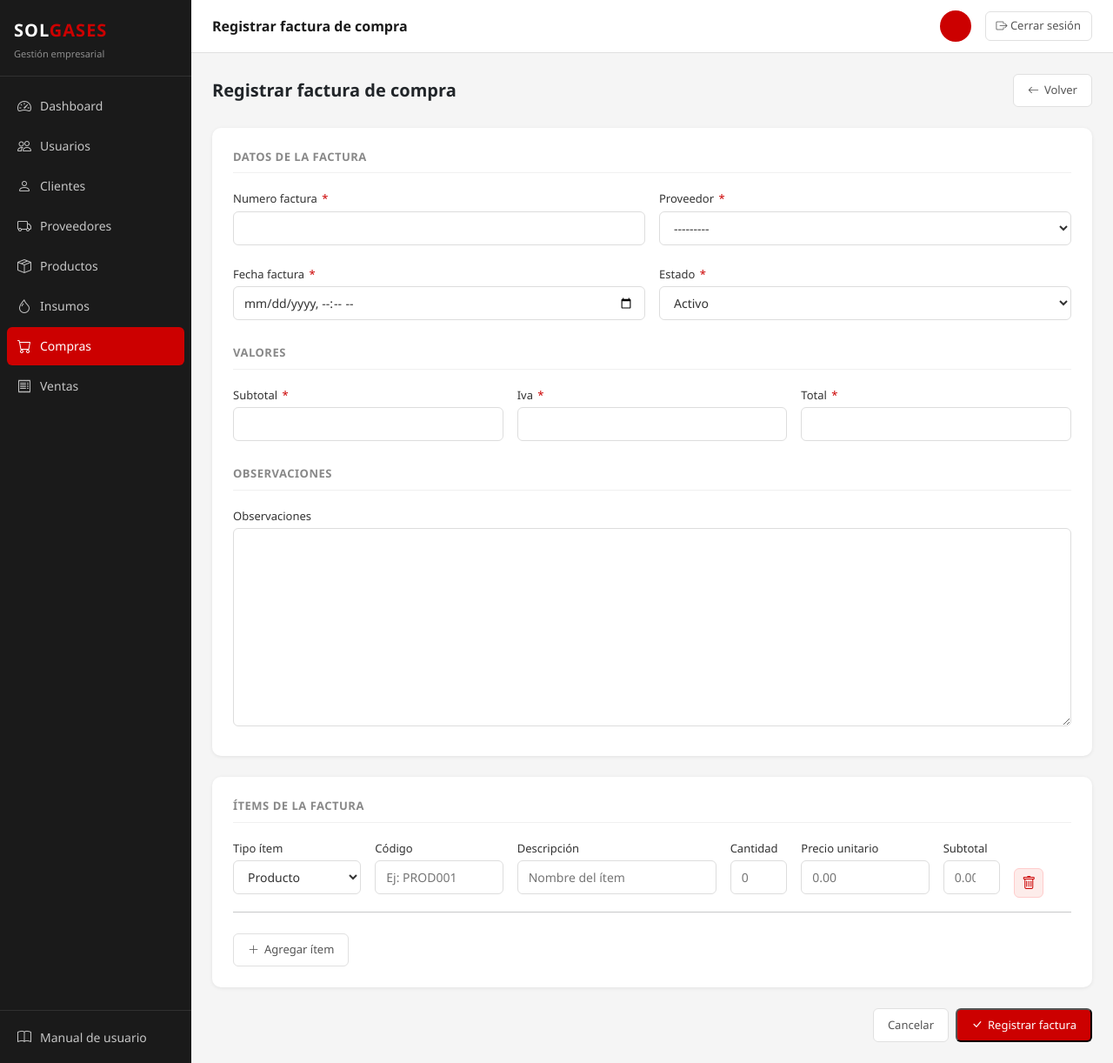
After one commit to Misael-Padilla/solgases, a Django app: page /compras/crear/ in a window 1280 px wide. The commit adds this page. Shown: the whole page at 87% size. Run offline with Django 5.2, Linux system fonts and the light colour scheme; the visitor is signed in with stand-in values (Sample User, id 1); data that the repository does not hold is empty.

Commit message:
feat(compras): forms, views, urls y templates completos — registro de facturas con formset dinámico

```diff
--- /dev/null
+++ b/apps/compras/forms.py
@@ -0,0 +1,87 @@
+from django import forms
+from django.forms import inlineformset_factory
+from apps.compras.models import FacturaCompra, DetalleCompra
+
+
+class FacturaCompraForm(forms.ModelForm):
+    """
+    Formulario para la cabecera de la factura de compra.
+    El campo registrado_por se asigna automáticamente desde la vista.
+    """
+
+    class Meta:
+        model = FacturaCompra
+        fields = [
+            'numero_factura', 'proveedor', 'fecha_factura',
+            'subtotal', 'iva', 'total',
+            'estado', 'observaciones',
+        ]
+        widgets = {
+            # Input de fecha con tipo datetime-local para mejor UX
+            'fecha_factura': forms.DateTimeInput(
+                attrs={'type': 'datetime-local'},
+                format='%Y-%m-%dT%H:%M'
+            ),
+        }
+
+    def __init__(self, *args, **kwargs):
+        super().__init__(*args, **kwargs)
+        # Formato correcto para el widget datetime-local
+        self.fields['fecha_factura'].input_formats = ['%Y-%m-%dT%H:%M']
+
+    def clean(self):
+        """
+        Validación cruzada:
+        - total debe ser igual a subtotal + iva.
+        """
+        cleaned_data = super().clean()
+        subtotal = cleaned_data.get('subtotal')
+        iva      = cleaned_data.get('iva')
+        total    = cleaned_data.get('total')
+
+        if subtotal is not None and iva is not None and total is not None:
+            if total != subtotal + iva:
+                raise forms.ValidationError(
+                    f'El total ({total}) debe ser igual a subtotal ({subtotal}) + IVA ({iva}).'
+                )
+        return cleaned_data
+
+
+class DetalleCompraForm(forms.ModelForm):
+    """
+    Formulario para cada ítem de la factura de compra.
+    Se usa dentro de un formset para manejar múltiples ítems.
+    """
+
+    class Meta:
+        model = DetalleCompra
+        fields = [
+            'tipo_item', 'codigo_item', 'descripcion',
+            'cantidad', 'precio_unitario', 'subtotal',
+        ]
+
+    def clean(self):
+        """Validación: cantidad y precio deben ser mayores que cero."""
+        cleaned_data = super().clean()
+        cantidad        = cleaned_data.get('cantidad')
+        precio_unitario = cleaned_data.get('precio_unitario')
+
+        if cantidad is not None and cantidad <= 0:
+            self.add_error('cantidad', 'La cantidad debe ser mayor que cero.')
+
+        if precio_unitario is not None and precio_unitario <= 0:
+            self.add_error('precio_unitario', 'El precio unitario debe ser mayor que cero.')
+
+        return cleaned_data
+
+
+# Formset — permite manejar múltiples DetalleCompra dentro de una misma vista
+# extra=1 → muestra 1 fila vacía por defecto
+# can_delete=True → permite eliminar filas del formset
+DetalleCompraFormSet = inlineformset_factory(
+    FacturaCompra,
+    DetalleCompra,
+    form=DetalleCompraForm,
+    extra=0,
+    can_delete=True,
+)
--- a/apps/compras/urls.py
+++ b/apps/compras/urls.py
@@ -1,13 +1,19 @@
 from django.urls import path
-from django.shortcuts import render
+from apps.compras import views
 
 # Namespace del módulo compras
 app_name = 'compras'
 
-# Vista temporal placeholder — se reemplaza en el desarrollo completo del módulo
-def placeholder(request):
-    return render(request, 'base.html')
+urlpatterns = [
 
-urlpatterns = [
-    path('', placeholder, name='lista_compras'),
+    # Listado y detalle
+    path('', views.lista_compras, name='lista_compras'),
+    path('<int:id>/', views.detalle_compra, name='detalle_compra'),
+
+    # Registrar factura
+    path('crear/', views.crear_compra, name='crear_compra'),
+
+    # Cambiar estado — solo ADMIN
+    path('<int:id>/estado/', views.cambiar_estado_compra, name='cambiar_estado_compra'),
+
 ]
--- a/apps/compras/views.py
+++ b/apps/compras/views.py
@@ -1,3 +1,75 @@
-from django.shortcuts import render
+from django.shortcuts import render, get_object_or_404, redirect
+from django.contrib import messages
+from django.db import transaction
+from apps.compras.models import FacturaCompra
+from apps.compras.forms import FacturaCompraForm, DetalleCompraFormSet
+from apps.usuarios.decoradores import login_requerido, admin_requerido
 
-# Create your views here.
+
+@login_requerido
+def lista_compras(request):
+    """Lista todas las facturas de compra — accesible para ADMIN y EMP."""
+    compras = FacturaCompra.objects.all().order_by('-fecha_registro')
+    return render(request, 'compras/lista_compras.html', {'compras': compras})
+
+
+@login_requerido
+def detalle_compra(request, id):
+    """Muestra el detalle de una factura de compra específica."""
+    compra = get_object_or_404(FacturaCompra, id=id)
+    return render(request, 'compras/detalle_compra.html', {'compra': compra})
+
+
+@login_requerido
+def crear_compra(request):
+    """
+    Registra una nueva factura de compra con sus detalles.
+    Usa formset para manejar múltiples ítems en el mismo formulario.
+    Todo se ejecuta dentro de transaction.atomic() (DA-003).
+    """
+    if request.method == 'POST':
+        form    = FacturaCompraForm(request.POST)
+        formset = DetalleCompraFormSet(request.POST)
+
+        if form.is_valid() and formset.is_valid():
+            try:
+                with transaction.atomic():
+                    # Guarda la cabecera asignando el usuario logueado
+                    compra = form.save(commit=False)
+                    compra.registrado_por = request.user
+                    compra.save()
+
+                    # Asocia el formset a la factura cabecera y guarda los detalles
+                    formset.instance = compra
+                    formset.save()
+
+                    messages.success(request, f'Factura {compra.numero_factura} registrada correctamente.')
+                    return redirect('compras:detalle_compra', id=compra.id)
+
+            except ValueError as e:
+                # Error de stock insuficiente o código no encontrado
+                messages.error(request, str(e))
+
+    else:
+        form    = FacturaCompraForm()
+        formset = DetalleCompraFormSet()
+
+    return render(request, 'compras/form_compra.html', {
+        'form':    form,
+        'formset': formset,
+        'titulo':  'Registrar factura de compra',
+    })
+
+
+@admin_requerido
+def cambiar_estado_compra(request, id):
+    """Desactiva una factura de compra — solo ADMIN. Sin eliminación física."""
+    compra = get_object_or_404(FacturaCompra, id=id)
+    if compra.estado == 'ACTIVO':
+        compra.estado = 'INACTIVO'
+        messages.success(request, f'Factura {compra.numero_factura} desactivada.')
+    else:
+        compra.estado = 'ACTIVO'
+        messages.success(request, f'Factura {compra.numero_factura} activada.')
+    compra.save()
+    return redirect('compras:lista_compras')
--- a/static/css/solgases.css
+++ b/static/css/solgases.css
@@ -543,3 +543,26 @@ body {
     font-size: 13px;
     color: var(--color-acento);
 }
+
+/* =====================================================
+   MENSAJES FLASH
+   ===================================================== */
+.alerta-success {
+    background-color: #e6f4ea;
+    border: 1px solid #a8d5b5;
+    border-left: 4px solid #2d7a3a;
+    border-radius: 8px;
+    padding: 12px 16px;
+    font-size: 13px;
+    color: #2d7a3a;
+}
+
+.alerta-error {
+    background-color: #fdecea;
+    border: 1px solid #ffcccc;
+    border-left: 4px solid #cc0000;
+    border-radius: 8px;
+    padding: 12px 16px;
+    font-size: 13px;
+    color: #cc0000;
+}
--- /dev/null
+++ b/templates/compras/form_compra.html
@@ -0,0 +1,228 @@
+{% extends 'base.html' %}
+
+{% block titulo %}SOLGASES — {{ titulo }}{% endblock %}
+{% block titulo_pagina %}{{ titulo }}{% endblock %}
+
+{% block contenido %}
+
+<div class="d-flex justify-content-between align-items-center mb-4">
+    <h5 class="fw-bold mb-0">{{ titulo }}</h5>
+    <a href="{% url 'compras:lista_compras' %}" class="btn-secundario">
+        <i class="bi bi-arrow-left"></i> Volver
+    </a>
+</div>
+
+{% if messages %}
+{% for message in messages %}
+<div class="alerta-{{ message.tags }} mb-3">
+    <i class="bi bi-exclamation-circle"></i> {{ message }}
+</div>
+{% endfor %}
+{% endif %}
+
+<form method="post">
+    {% csrf_token %}
+
+    <!-- Cabecera de la factura -->
+    <div class="card-detalle mb-4">
+
+        {% if form.non_field_errors %}
+        <div class="alerta-error mb-3">
+            {% for error in form.non_field_errors %}
+            <p class="mb-0"><i class="bi bi-exclamation-circle"></i> {{ error }}</p>
+            {% endfor %}
+        </div>
+        {% endif %}
+
+        <p class="detalle-seccion-titulo">Datos de la factura</p>
+        <div class="row g-3 mb-4">
+            <div class="col-6">
+                {% include 'partials/campo_form.html' with campo=form.numero_factura %}
+            </div>
+            <div class="col-6">
+                {% include 'partials/campo_form.html' with campo=form.proveedor %}
+            </div>
+            <div class="col-6">
+                {% include 'partials/campo_form.html' with campo=form.fecha_factura %}
+            </div>
+            <div class="col-6">
+                {% include 'partials/campo_form.html' with campo=form.estado %}
+            </div>
+        </div>
+
+        <p class="detalle-seccion-titulo">Valores</p>
+        <div class="row g-3 mb-4">
+            <div class="col-4">
+                {% include 'partials/campo_form.html' with campo=form.subtotal %}
+            </div>
+            <div class="col-4">
+                {% include 'partials/campo_form.html' with campo=form.iva %}
+            </div>
+            <div class="col-4">
+                {% include 'partials/campo_form.html' with campo=form.total %}
+            </div>
+        </div>
+
+        <p class="detalle-seccion-titulo">Observaciones</p>
+        <div class="row g-3">
+            <div class="col-12">
+                {% include 'partials/campo_form.html' with campo=form.observaciones %}
+            </div>
+        </div>
+
+    </div>
+
+    <!-- Detalles de la factura — Formset -->
+    <div class="card-detalle mb-4">
+        <p class="detalle-seccion-titulo">Ítems de la factura</p>
+
+        <!-- Gestión interna del formset — campo obligatorio de Django -->
+        {{ formset.management_form }}
+
+        <!-- Contenedor donde se agregan las filas dinámicamente -->
+        <div id="formset-contenedor"></div>
+
+        <!-- Fila plantilla oculta — el JS la clona al agregar ítems -->
+        <!-- __prefix__ es el marcador que Django usa para formsets dinámicos -->
+        <div id="fila-plantilla" style="display: none;">
+            <div class="formset-fila mb-3">
+                <div class="row g-3 align-items-end">
+                    <div class="col-2">
+                        <div class="campo-form">
+                            <label class="form-label">Tipo ítem</label>
+                            <select name="detalles-__prefix__-tipo_item">
+                                <option value="PRODUCTO">Producto</option>
+                                <option value="INSUMO">Insumo</option>
+                            </select>
+                        </div>
+                    </div>
+                    <div class="col-2">
+                        <div class="campo-form">
+                            <label class="form-label">Código</label>
+                            <input type="text" name="detalles-__prefix__-codigo_item" placeholder="Ej: PROD001">
+                        </div>
+                    </div>
+                    <div class="col-3">
+                        <div class="campo-form">
+                            <label class="form-label">Descripción</label>
+                            <input type="text" name="detalles-__prefix__-descripcion" placeholder="Nombre del ítem">
+                        </div>
+                    </div>
+                    <div class="col-1">
+                        <div class="campo-form">
+                            <label class="form-label">Cantidad</label>
+                            <input type="number" name="detalles-__prefix__-cantidad" min="1" placeholder="0">
+                        </div>
+                    </div>
+                    <div class="col-2">
+                        <div class="campo-form">
+                            <label class="form-label">Precio unitario</label>
+                            <input type="number" name="detalles-__prefix__-precio_unitario" step="0.01" min="0" placeholder="0.00">
+                        </div>
+                    </div>
+                    <div class="col-1">
+                        <div class="campo-form">
+                            <label class="form-label">Subtotal</label>
+                            <input type="number" name="detalles-__prefix__-subtotal" step="0.01" min="0" placeholder="0.00">
+                        </div>
+                    </div>
+                    <div class="col-1 d-flex align-items-end">
+                        <!-- Botón eliminar ítem -->
+                        <button type="button" class="btn-eliminar-item" onclick="eliminarFila(this)">
+                            <i class="bi bi-trash"></i>
+                        </button>
+                    </div>
+                    <!-- Campo oculto requerido por Django para identificar el ítem -->
+                    <input type="hidden" name="detalles-__prefix__-id" value="">
+                </div>
+                <hr class="mt-3">
+            </div>
+        </div>
+
+        <!-- Botón agregar ítem -->
+        <button type="button" id="btn-agregar-item" class="btn-secundario mt-2">
+            <i class="bi bi-plus-lg"></i> Agregar ítem
+        </button>
+
+    </div>
+
+    <!-- Botones -->
+    <div class="d-flex justify-content-end gap-2">
+        <a href="{% url 'compras:lista_compras' %}" class="btn-secundario">
+            Cancelar
+        </a>
+        <button type="submit" class="btn-accion">
+            <i class="bi bi-check-lg"></i> Registrar factura
+        </button>
+    </div>
+
+</form>
+
+{% endblock %}
+
+{% block scripts_extra %}
+<script>
+    // =====================================================
+    // Gestión dinámica del formset de compras
+    // =====================================================
+
+    let totalForms = 0;
+
+    // Agrega una nueva fila clonando la plantilla oculta
+    document.getElementById('btn-agregar-item').addEventListener('click', function () {
+        const plantilla   = document.getElementById('fila-plantilla').innerHTML;
+        const nuevaFila   = plantilla.replace(/__prefix__/g, totalForms);
+        const contenedor  = document.getElementById('formset-contenedor');
+
+        contenedor.insertAdjacentHTML('beforeend', nuevaFila);
+        totalForms++;
+
+        // Actualiza el contador del management_form
+        document.getElementById('id_detalles-TOTAL_FORMS').value = totalForms;
+    });
+
+    // Elimina la fila del ítem correspondiente
+    function eliminarFila(boton) {
+        const fila = boton.closest('.formset-fila');
+        fila.remove();
+        totalForms--;
+        document.getElementById('id_detalles-TOTAL_FORMS').value = totalForms;
+
+        // Reindexar todas las filas restantes
+        const filas = document.querySelectorAll('.formset-fila');
+        filas.forEach(function (f, idx) {
+            f.querySelectorAll('input, select, textarea').forEach(function (campo) {
+                if (campo.name) campo.name = campo.name.replace(/detalles-\d+-/, `detalles-${idx}-`);
+                if (campo.id)   campo.id   = campo.id.replace(/detalles-\d+-/, `detalles-${idx}-`);
+            });
+        });
+    }
+    // Agrega una fila vacía automáticamente al cargar la página
+    document.getElementById('btn-agregar-item').click();
+</script>
+
+{% block estilos_extra %}
+<style>
+    /* Botón eliminar ítem — rojo pequeño */
+    .btn-eliminar-item {
+        background-color: #fdecea;
+        color: #cc0000;
+        border: 1px solid #ffcccc;
+        border-radius: 6px;
+        width: 34px;
+        height: 34px;
+        display: flex;
+        align-items: center;
+        justify-content: center;
+        cursor: pointer;
+        transition: background-color 0.2s;
+    }
+
+    .btn-eliminar-item:hover {
+        background-color: #cc0000;
+        color: #ffffff;
+    }
+</style>
+{% endblock %}
+
+{% endblock %}
```
Also changed, not shown: templates/compras/detalle_compra.html (added, +120 -0 lines), templates/compras/lista_compras.html (added, +70 -0 lines).
